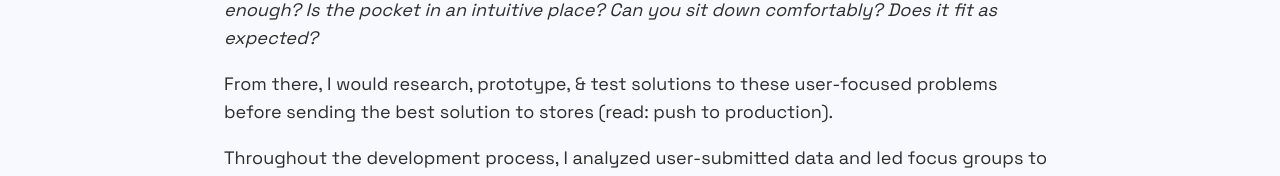
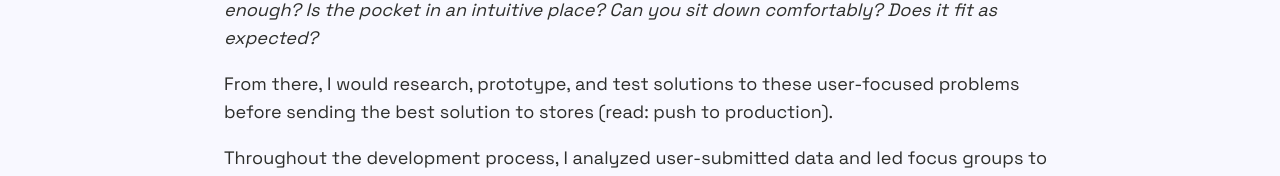
Before and after one commit to itsoliviasparks/itsoliviasparks-portfolio, a React (Create React App) app: page /tech-design-work in a window 1280 px wide. Shown: the part 556-732 px from the top of the page. Built offline with nearby package versions, Linux system fonts and the light colour scheme; a web font is replaced by a local one.

Commit message:
fixing typo

```diff
--- a/src/Views/FashionInfo.js
+++ b/src/Views/FashionInfo.js
@@ -18,7 +18,7 @@ const FashionInfo = () => {
                 My work was iterative, and involved weekly research to identify user pain points — <em>Is it warm enough? Is the pocket in an intuitive place? Can you sit down comfortably? Does it fit as expected?</em>
             </p>
             <p>
-                From there, I would research, prototype, & test solutions to these user-focused problems before sending the best solution to stores (read: push to production).
+                From there, I would research, prototype, and test solutions to these user-focused problems before sending the best solution to stores (read: push to production).
             </p>
             <p>
                 Throughout the development process, I analyzed user-submitted data and led focus groups to guide product improvements. I worked within tight timing and budget constraints; managed the expectations of cross-functional team members; and tracked product development using the industry's version control equivalent.
```
